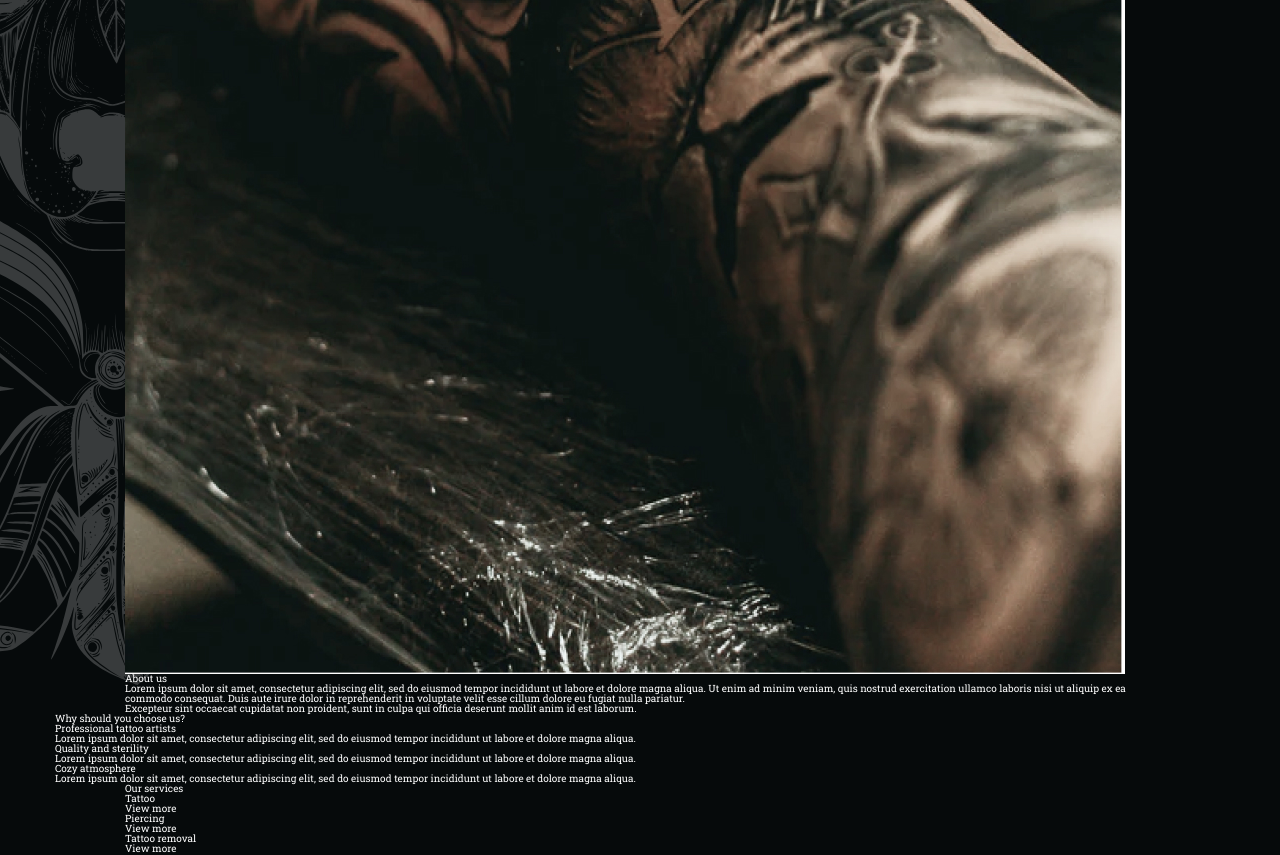
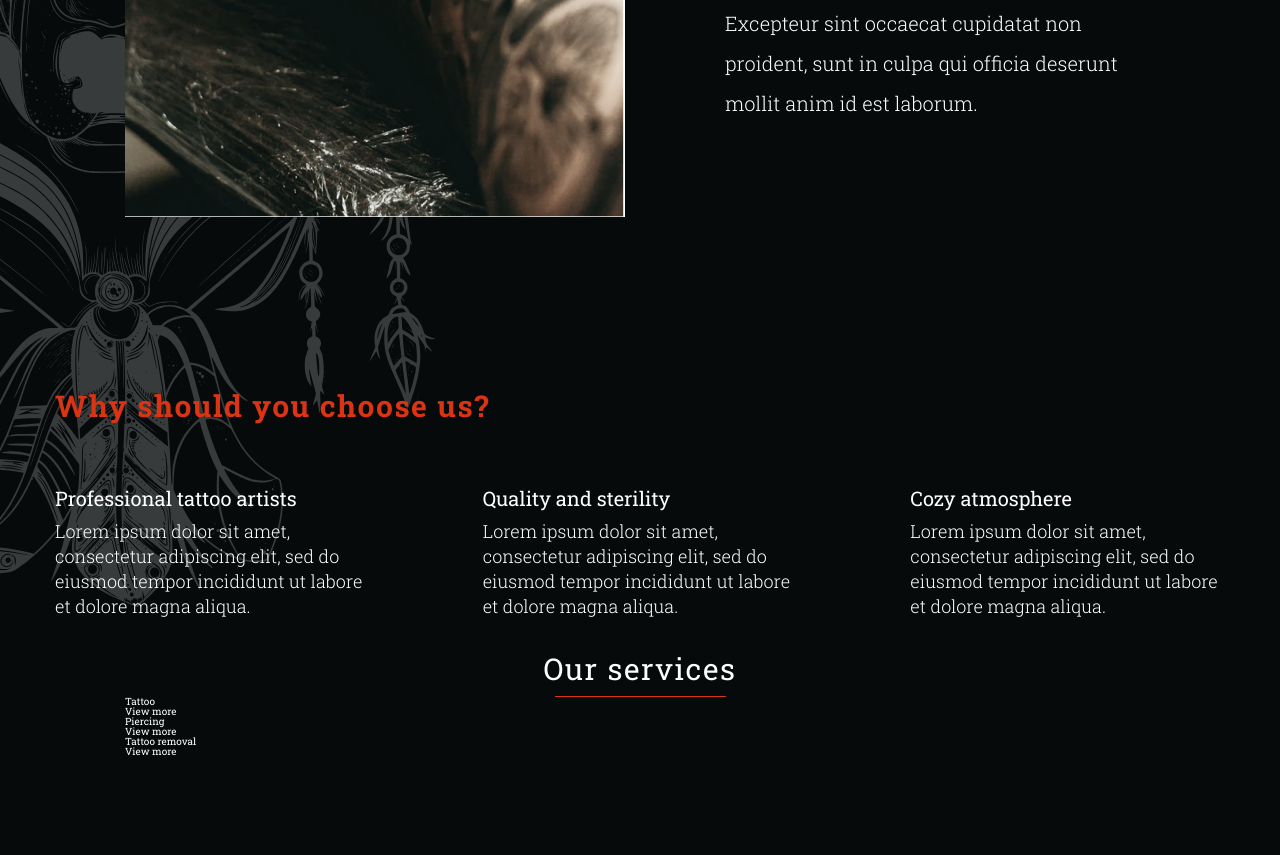
Before and after one commit to rammfall-edu/tattoo, a plain HTML site: page index.html in a window 1280 px wide. Shown: the part 1386-2241 px from the top of the page. After the commit the page ends 2144 px from the top, so only its background shows below. Drawn offline with Linux system fonts and the light colour scheme; a web font is replaced by a local one.

Commit message:
completed about section

```diff
--- /dev/null
+++ b/styles/about.css
@@ -0,0 +1,55 @@
+.about {
+    padding-top: 173px;
+    padding-bottom: 35px;
+}
+
+.about > div:first-child {
+    display: flex;
+    gap: 100px;
+    margin-bottom: 174px;
+}
+
+.about img {
+    width: 500px;
+}
+
+.about h2 {
+    margin-bottom: 23px;
+}
+
+.about-content p {
+    font-size: 2rem;
+    line-height: 2;
+    font-weight: 300;
+    margin-bottom: 30px;
+}
+
+.about p:last-child {
+    margin-bottom: 0;
+}
+
+.advantages h3 {
+    color: #DA3414;
+    letter-spacing: 0.05em;
+    font-size: 3rem;
+    line-height: 1;
+    font-weight: bold;
+    margin-bottom: 62px;
+}
+
+.advantages ul {
+    display: flex;
+    gap: 113px;
+}
+
+.advantages h4 {
+    font-size: 2rem;
+    line-height: 1.5;
+    margin-bottom: 6px;
+}
+
+.advantages p {
+    font-weight: 300;
+    font-size: 1.8rem;
+    line-height: 1.39;
+}
--- a/styles/general.css
+++ b/styles/general.css
@@ -17,3 +17,27 @@ html {
     margin-left: auto;
     margin-right: auto;
 }
+
+.title {
+    font-size: 3rem;
+    line-height: 1;
+    letter-spacing: 0.05em;
+}
+
+.title-center {
+    text-align: center;
+}
+
+.title::after {
+    content: '';
+    display: block;
+    width: 171px;
+    height: 1px;
+    background-color: #DA3414;
+    margin-top: 12px;
+}
+
+.title-center::after {
+    margin-left: auto;
+    margin-right: auto;
+}
--- a/styles/index.css
+++ b/styles/index.css
@@ -2,3 +2,4 @@
 @import "reset.css";
 @import "general.css";
 @import "hero.css";
+@import "about.css";
```
